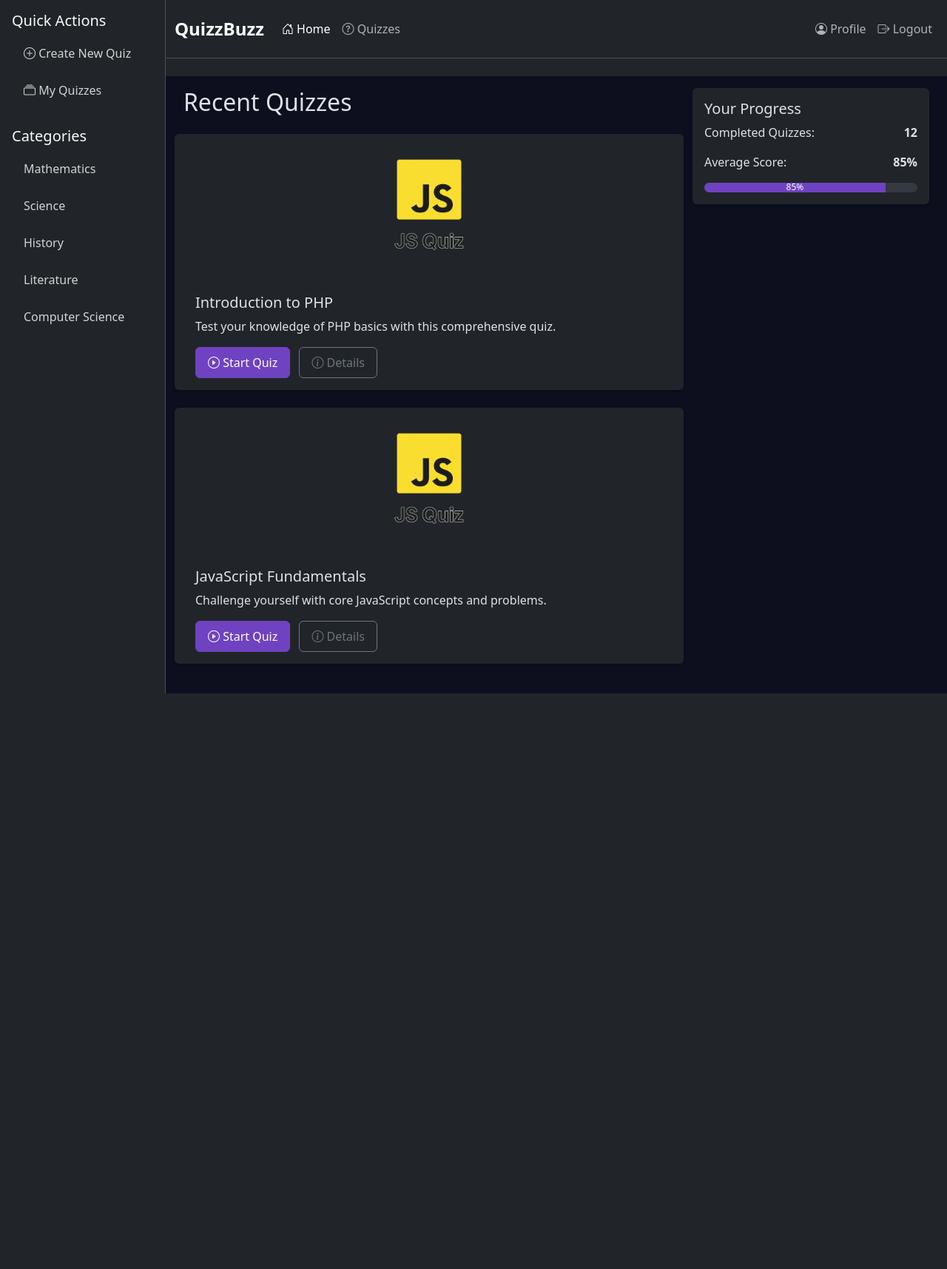
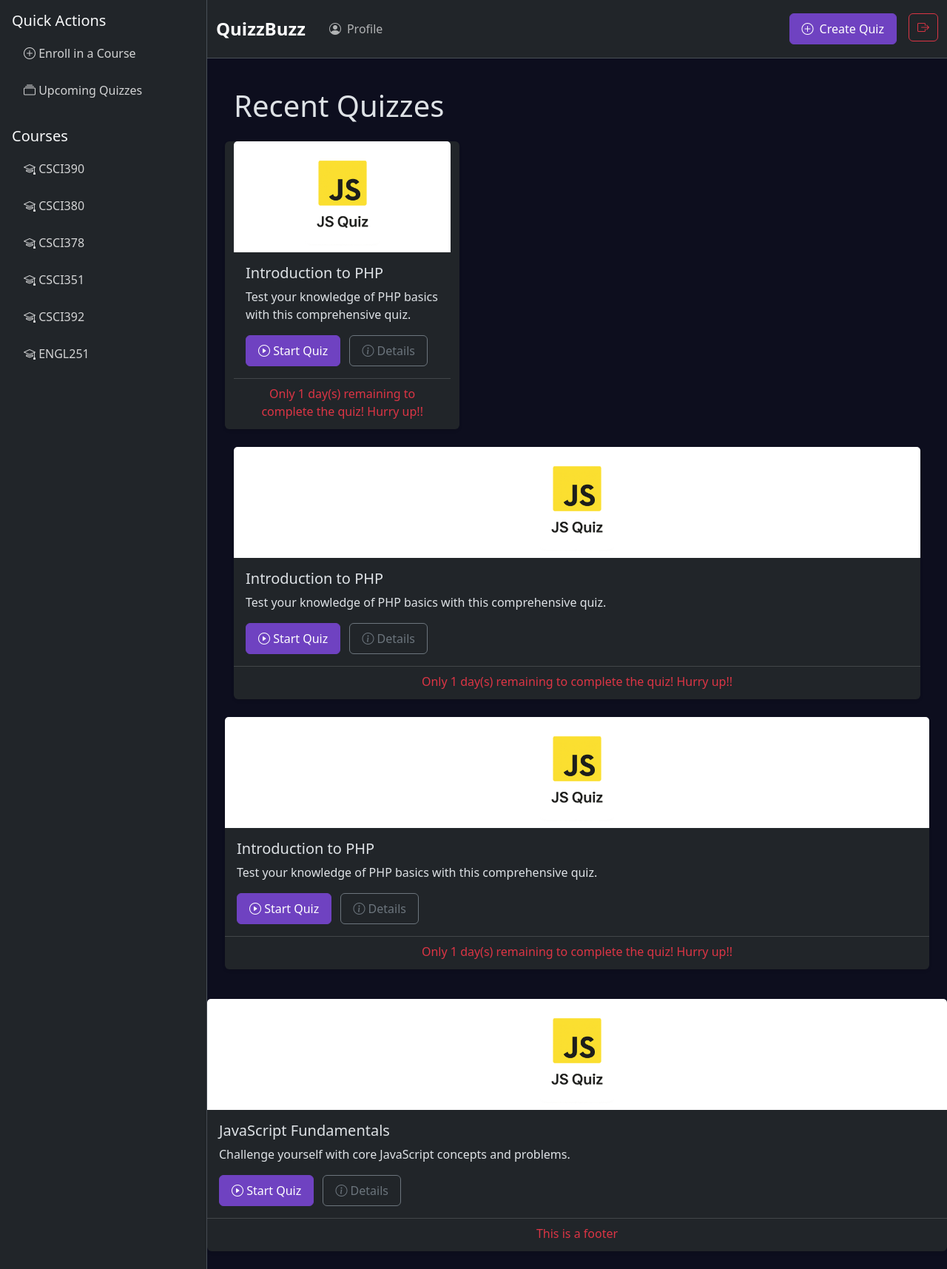
Before and after one commit to AuricX/QuizzBuzz, a PHP site: page / in a window 1280 px wide. Shown: the whole page at 74% size. Before the commit the page ends 937 px from the top, so only its background shows below. Run offline with PHP 8.4, Linux system fonts and the light colour scheme.

Commit message:
Add database connection and enhance quiz card layout: create conx.php for database connection, update index.php to include footer in quiz cards, and improve card rendering function. Adjust styles for better visual presentation.

```diff
--- a/assets/css/styles.css
+++ b/assets/css/styles.css
@@ -32,8 +32,9 @@
 }
 
 .card-img-top {
-    height: 200px;
+    height: 150px;
     object-fit: contain;
+    background-color: #fff;
 }
 
 /* Progress bar customization */
@@ -87,6 +88,10 @@
     font-weight: 600;
 }
 
+.flex-grow-1 {
+    background-color:rgb(13, 14, 30);
+}
+
 /* Custom scrollbar */
 ::-webkit-scrollbar {
     width: 8px;
--- a/components/card.php
+++ b/components/card.php
@@ -2,15 +2,17 @@
 /**
  * @param string $title Card title
  * @param string $content Card content
- * @param array $footer Optional footer content
+ * @param string $footer Optional footer content
  * @param string $imageUrl Optional card image
  * @param array $actions Optional action buttons
  */
-function renderCard($title, $content, $footer = null, $imageUrl = null, $actions = []) {
-?>
+function renderCard($title, $content, $footer = null, $imageUrl = null, $actions = [])
+{
+    ?>
     <div class="card mb-4">
         <?php if ($imageUrl): ?>
-            <img src="<?php echo htmlspecialchars($imageUrl); ?>" class="card-img-top" style= "object-fit: contain;" alt="<?php echo htmlspecialchars($title); ?>">
+            <img src="<?php echo htmlspecialchars($imageUrl); ?>" class="card-img-top" style="object-fit: contain;"
+                alt="<?php echo htmlspecialchars($title); ?>">
         <?php endif; ?>
 
         <div class="card-body">
@@ -21,7 +23,7 @@ function renderCard($title, $content, $footer = null, $imageUrl = null, $actions
                 <div class="mt-3">
                     <?php foreach ($actions as $action): ?>
                         <a href="<?php echo htmlspecialchars($action['url']); ?>"
-                           class="btn <?php echo $action['class'] ?? 'btn-primary'; ?> me-2">
+                            class="btn <?php echo $action['class'] ?? 'btn-primary'; ?> me-2">
                             <?php if (!empty($action['icon'])): ?>
                                 <i class="bi bi-<?php echo $action['icon']; ?>"></i>
                             <?php endif; ?>
@@ -33,11 +35,12 @@ function renderCard($title, $content, $footer = null, $imageUrl = null, $actions
         </div>
 
         <?php if ($footer): ?>
-            <div class="card-footer">
+            <div class="card-footer text-danger text-center bg-dark mb-1">
                 <?php echo $footer; ?>
             </div>
         <?php endif; ?>
     </div>
-<?php
+    </div>
+    <?php
 }
 ?>
--- a/components/navbar.php
+++ b/components/navbar.php
@@ -1,32 +1,27 @@
 <nav class="navbar navbar-expand-lg bg-dark border-bottom mb-4">
     <div class="container-fluid">
         <a class="navbar-brand" href="/">QuizzBuzz</a>
-        <button class="navbar-toggler" type="button" data-bs-toggle="collapse" data-bs-target="#navbarNav">
+        <button class="bg-primary text-white navbar-toggler" type="button" data-bs-toggle="collapse" data-bs-target="#navbarNav" style="width: 40px; height: 40px;">
             <span class="navbar-toggler-icon"></span>
         </button>
         <div class="collapse navbar-collapse" id="navbarNav">
             <ul class="navbar-nav me-auto">
-                <li class="nav-item">
-                    <a class="nav-link <?php echo $currentPage === 'home' ? 'active' : ''; ?>" href="/">
-                        <i class="bi bi-house-door"></i> Home
-                    </a>
-                </li>
-                <li class="nav-item">
-                    <a class="nav-link <?php echo $currentPage === 'quizzes' ? 'active' : ''; ?>" href="/quizzes">
-                        <i class="bi bi-question-circle"></i> Quizzes
+                <li class="nav-item mx-2">
+                    <a class="nav-link d-flex align-items-center gap-2 <?php echo $currentPage === 'profile' ? 'active' : ''; ?>" href="/profile">
+                        <i class="bi bi-person-circle"></i> Profile
                     </a>
                 </li>
             </ul>
-            <ul class="navbar-nav">
+            <ul class="navbar-nav gap-3">
                 <li class="nav-item">
-                    <a class="nav-link <?php echo $currentPage === 'profile' ? 'active' : ''; ?>" href="/profile">
-                        <i class="bi bi-person-circle"></i> Profile
-                    </a>
+                    <button class="btn btn-primary d-flex align-items-center gap-2">
+                        <i class="bi bi-plus-circle"></i> Create Quiz
+                    </button>
                 </li>
                 <li class="nav-item">
-                    <a class="nav-link" href="/logout">
-                        <i class="bi bi-box-arrow-right"></i> Logout
-                    </a>
+                    <button class="btn btn-outline-danger d-flex align-items-center justify-content-center" style="width: 40px; height: 38px;">
+                        <i class="bi bi-box-arrow-right"></i>
+                    </button>
                 </li>
             </ul>
         </div>
--- a/components/sidebar.php
+++ b/components/sidebar.php
@@ -4,29 +4,31 @@
             <h5 class="text-light">Quick Actions</h5>
             <div class="list-group">
                 <a href="/new-quiz" class="list-group-item list-group-item-action">
-                    <i class="bi bi-plus-circle"></i> Create New Quiz
+                    <i class="bi bi-plus-circle"></i> Enroll in a Course
                 </a>
                 <a href="/my-quizzes" class="list-group-item list-group-item-action">
-                    <i class="bi bi-collection"></i> My Quizzes
+                    <i class="bi bi-collection"></i> Upcoming Quizzes
                 </a>
             </div>
         </div>
 
         <div class="mb-4">
-            <h5 class="text-light">Categories</h5>
+            <h5 class="text-light">Courses</h5>
             <div class="list-group">
                 <?php
-                $categories = [
-                    'Mathematics',
-                    'Science',
-                    'History',
-                    'Literature',
-                    'Computer Science'
+                $courses = [
+                    'CSCI390',
+                    'CSCI380',
+                    'CSCI378',
+                    'CSCI351',
+                    'CSCI392',
+                    'ENGL251'
                 ];
-                foreach ($categories as $category): ?>
-                    <a href="/category/<?php echo strtolower(str_replace(' ', '-', $category)); ?>"
-                       class="list-group-item list-group-item-action">
-                        <?php echo $category; ?>
+                foreach ($courses as $course): ?>
+                    <a href="/course/<?php echo strtolower(str_replace(' ', '-', $course)); ?>"
+                        class="list-group-item list-group-item-action">
+                        <i class="bi bi-mortarboard"></i>
+                        <?php echo $course; ?>
                     </a>
                 <?php endforeach; ?>
             </div>
--- a/index.php
+++ b/index.php
@@ -4,19 +4,41 @@ $currentPage = 'home';
 
 // Start output buffering to capture content for the layout
 ob_start();
+
+// include 'conx.php';
 ?>
 
-<div class="row">
-    <div class="col-md-8">
-        <h2 class="mb-4">Recent Quizzes</h2>
-        <div class="row">
-            <?php
+<div class="container">
+    <h1 class="mb-4">Recent Quizzes</h1>
+    <div class="row row-cols-1 row-cols-sm-2 row-cols-lg-3 g-4">
+        <?php
             // Example quizzes data (in real app, this would come from a database)
             $quizzes = [
                 [
                     'title' => 'Introduction to PHP',
+                    'footer' => 'Only 1 day(s) remaining to complete the quiz! Hurry up!! ',
                     'content' => 'Test your knowledge of PHP basics with this comprehensive quiz.',
-                    'image' => 'assets/img/js-quiz.png',
+                    'image' => '/assets/img/js-quiz.png',
+                    'actions' => [
+                        ['url' => '/quiz/1', 'text' => 'Start Quiz', 'icon' => 'play-circle', 'class' => 'btn-primary'],
+                        ['url' => '#details-1', 'text' => 'Details', 'icon' => 'info-circle', 'class' => 'btn-outline-secondary']
+                    ]
+                ],
+                [
+                    'title' => 'Introduction to PHP',
+                    'footer' => 'Only 1 day(s) remaining to complete the quiz! Hurry up!! ',
+                    'content' => 'Test your knowledge of PHP basics with this comprehensive quiz.',
+                    'image' => '/assets/img/js-quiz.png',
+                    'actions' => [
+                        ['url' => '/quiz/1', 'text' => 'Start Quiz', 'icon' => 'play-circle', 'class' => 'btn-primary'],
+                        ['url' => '#details-1', 'text' => 'Details', 'icon' => 'info-circle', 'class' => 'btn-outline-secondary']
+                    ]
+                ],
+                [
+                    'title' => 'Introduction to PHP',
+                    'footer' => 'Only 1 day(s) remaining to complete the quiz! Hurry up!! ',
+                    'content' => 'Test your knowledge of PHP basics with this comprehensive quiz.',
+                    'image' => '/assets/img/js-quiz.png',
                     'actions' => [
                         ['url' => '/quiz/1', 'text' => 'Start Quiz', 'icon' => 'play-circle', 'class' => 'btn-primary'],
                         ['url' => '#details-1', 'text' => 'Details', 'icon' => 'info-circle', 'class' => 'btn-outline-secondary']
@@ -24,8 +46,9 @@ ob_start();
                 ],
                 [
                     'title' => 'JavaScript Fundamentals',
+                    'footer' => 'This is a footer',
                     'content' => 'Challenge yourself with core JavaScript concepts and problems.',
-                    'image' => 'assets/img/js-quiz.png',
+                    'image' => '/assets/img/js-quiz.png',
                     'actions' => [
                         ['url' => '/quiz/2', 'text' => 'Start Quiz', 'icon' => 'play-circle', 'class' => 'btn-primary'],
                         ['url' => '#details-2', 'text' => 'Details', 'icon' => 'info-circle', 'class' => 'btn-outline-secondary']
@@ -41,33 +64,12 @@ ob_start();
                 renderCard(
                     $quiz['title'],
                     $quiz['content'],
-                    null,
+                    $quiz['footer'],
                     $quiz['image'] ?? null,
                     $quiz['actions']
                 );
             }
-            ?>
-        </div>
-    </div>
-
-    <div class="col-md-4">
-        <div class="card mb-4">
-            <div class="card-body">
-                <h5 class="card-title">Your Progress</h5>
-                <div class="d-flex justify-content-between mb-3">
-                    <span>Completed Quizzes:</span>
-                    <strong>12</strong>
-                </div>
-                <div class="d-flex justify-content-between mb-3">
-                    <span>Average Score:</span>
-                    <strong>85%</strong>
-                </div>
-                <div class="progress">
-                    <div class="progress-bar" role="progressbar" style="width: 85%;"
-                         aria-valuenow="85" aria-valuemin="0" aria-valuemax="100">85%</div>
-                </div>
-            </div>
-        </div>
+        ?>
     </div>
 </div>
 
--- a/layouts/main.php
+++ b/layouts/main.php
@@ -25,7 +25,7 @@
             <?php include_once(__DIR__ . '/../components/navbar.php'); ?>
 
             <!-- Page Content -->
-            <div class="container-fluid px-4 py-3" style="background-color:rgb(13, 14, 30);">
+            <div class="container-fluid px-4 py-3">
                 <?php echo $content ?? ''; ?>
             </div>
         </div>
```
Also changed, not shown: conx.php (added, +10 -0 lines).
